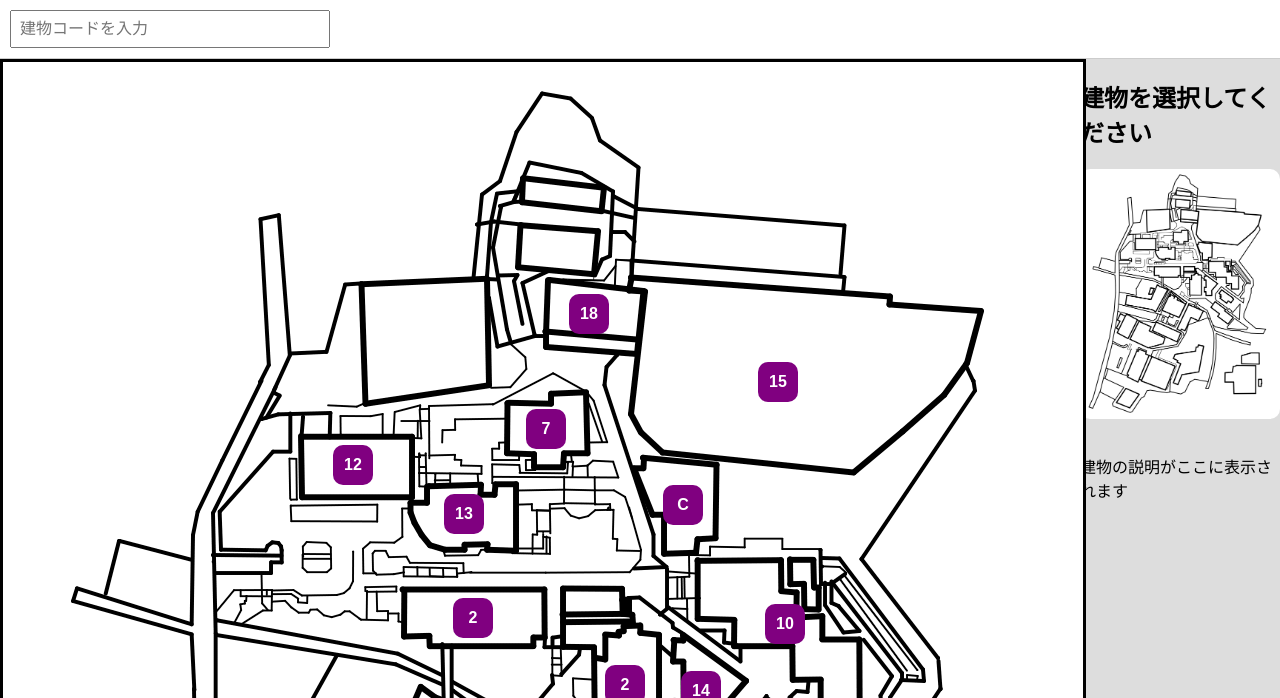
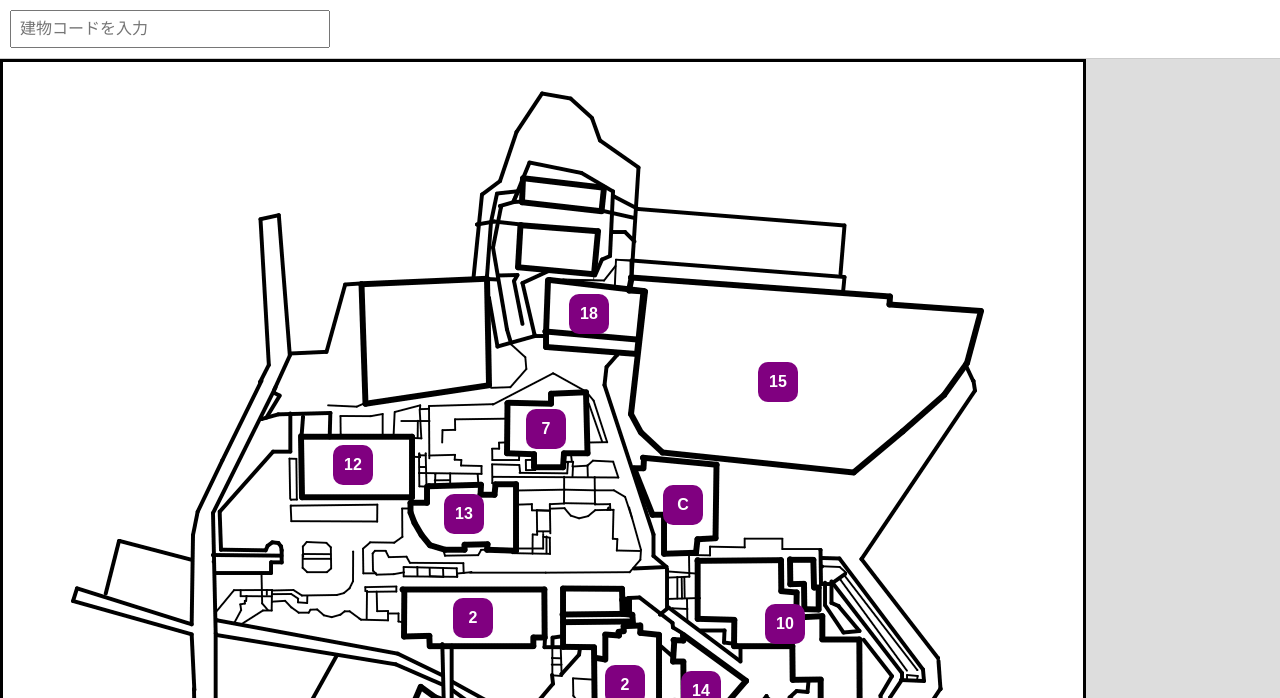
Before and after one commit to yuuto666-a11y/-, a Flask app: page / in a window 1280 px wide. Shown: the top 698 px of the page. Run offline with Flask 3, Linux system fonts and the light colour scheme.

Commit message:
Update index.html

```diff
--- a/practice/templates/index.html
+++ b/practice/templates/index.html
@@ -1,5 +1,6 @@
 <!DOCTYPE html>
 <html lang="ja">
+
 <head>
     <meta charset="UTF-8">
     <title>大学マップ</title>
@@ -7,7 +8,12 @@
     <link rel="stylesheet"
           href="{{ url_for('static', filename='style.css') }}">
 </head>
+
+<body>
+
+    <!-- 検索バー -->
     <div class="search-bar">
+
         <input
             type="text"
             id="searchInput"
@@ -15,18 +21,18 @@
             placeholder="建物コードを入力">
 
         <datalist id="buildingList"></datalist>
+
     </div>
-<body>
-
 
     <div class="container">
 
-       <!-- 左：地図 -->
+        <!-- 地図 -->
         <div class="map-area">
 
             <div class="map-container">
 
-            <img src="{{ url_for('static', filename='50ec53d80f442907.png') }}"
+                <img
+                    src="{{ url_for('static', filename='50ec53d80f442907.png') }}"
                     id="map"
                     class="map-image">
 
@@ -34,26 +40,41 @@
 
         </div>
 
-    <!-- 右：情報 -->
-<!-- 右：情報 -->
-<div class="info-panel">
+    </div>
+
+    <!-- ==========================
+         建物情報ポップアップ
+    =========================== -->
+
+    <div id="popup-overlay" class="popup-overlay">
+
+        <div class="popup-card">
+
+            <button id="close-popup" class="close-btn">
+                ×
+            </button>
 
             <h2 id="building-name">
-        建物を選択してください
+                建物名
             </h2>
 
-    <img id="building-photo"
+            <img
+                id="building-photo"
                 class="building-photo"
-         src="{{ url_for('static', filename='50ec53d80f442907.png') }}">
+                src=""
+                alt="建物写真">
 
             <p id="building-description">
-        建物の説明がここに表示されます
+                建物説明
             </p>
 
         </div>
 
     </div>
+
     <script src="{{ url_for('static', filename='buildingData.js') }}"></script>
     <script src="{{ url_for('static', filename='script.js') }}"></script>
 
 </body>
+
+</html>
```
Lines whose indentation alone changed are shown as unchanged.
